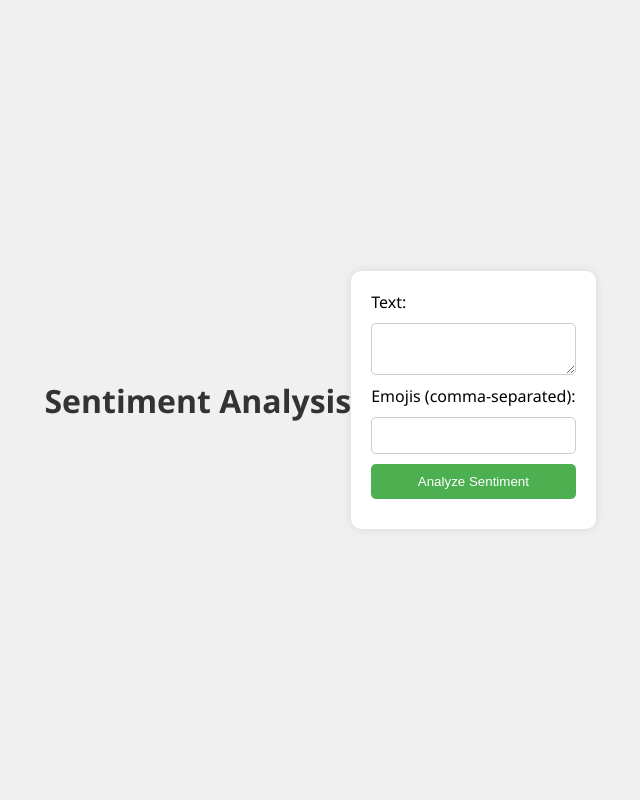
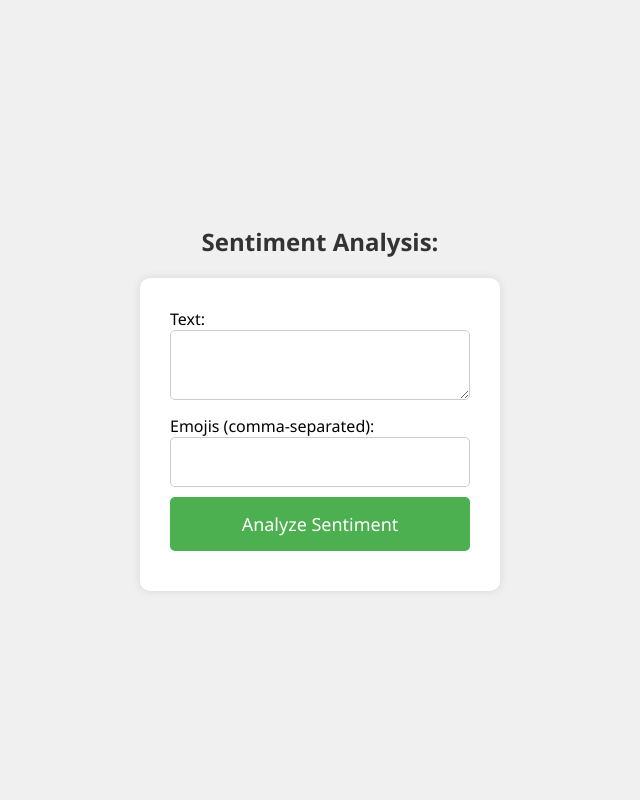
Before and after one commit to GGCIRILLO/Sentiment-Analysis-Web-App, a Flask app: page / in a window 1280 px wide. Shown: the whole page, without its empty margins (320-960 px from the left). Run offline with Flask 2, Linux system fonts and the light colour scheme.

Commit message:
update ui

```diff
--- a/templates/index.html
+++ b/templates/index.html
@@ -14,30 +14,33 @@
             justify-content: center;
             height: 100vh;
             margin: 0;
+            flex-direction: column; /* Align items in a column */
+        }
+
+        h1 {
+            color: #333; /* Dark gray text color */
+            text-align: center;
+            margin-bottom: 20px; /* Add some space below the heading */
+            font-size: 24px; /* Increased font size for the title */
         }
 
         form {
             background-color: #fff; /* White background */
             border-radius: 10px; /* Rounded corners */
-            padding: 20px;
+            padding: 30px; /* Increased padding for the form */
             box-shadow: 0 0 10px rgba(0, 0, 0, 0.1); /* Box shadow */
-        }
-
-        h1 {
-            color: #333; /* Dark gray text color */
-            text-align: center;
-            padding: 5 rem;
+            width: 300px; /* Set a fixed width for the form */
         }
 
         label, textarea, input, button {
             margin-bottom: 10px;
-            display: block;
             width: 100%;
             box-sizing: border-box;
         }
 
         textarea, input {
-            padding: 10px;
+            padding: 15px; /* Increased padding for text input and textarea */
+            font-size: 16px; /* Increased font size for text input and textarea */
             border: 1px solid #ccc; /* Light gray border */
             border-radius: 5px; /* Rounded corners for input fields */
         }
@@ -45,19 +48,23 @@
         button {
             background-color: #4caf50; /* Green button color */
             color: white;
-            padding: 10px;
+            padding: 15px; /* Increased padding for the button */
             border: none;
             border-radius: 5px;
             cursor: pointer;
+            font-size: 18px; /* Increased font size for the button */
+            font-family: 'Segoe UI', Tahoma, Geneva, Verdana, sans-serif; /* Apply the font to the button text */
         }
 
         button:hover {
             background-color: #45a049; /* Darker green on hover */
         }
+
+
     </style>
 </head>
 <body>
-    <h1>Sentiment Analysis</h1>
+    <h1>Sentiment Analysis: </h1>
     <form action="/analyze_sentiment" method="post">
         <label for="text">Text:</label>
         <textarea id="text" name="text" required></textarea>
```
